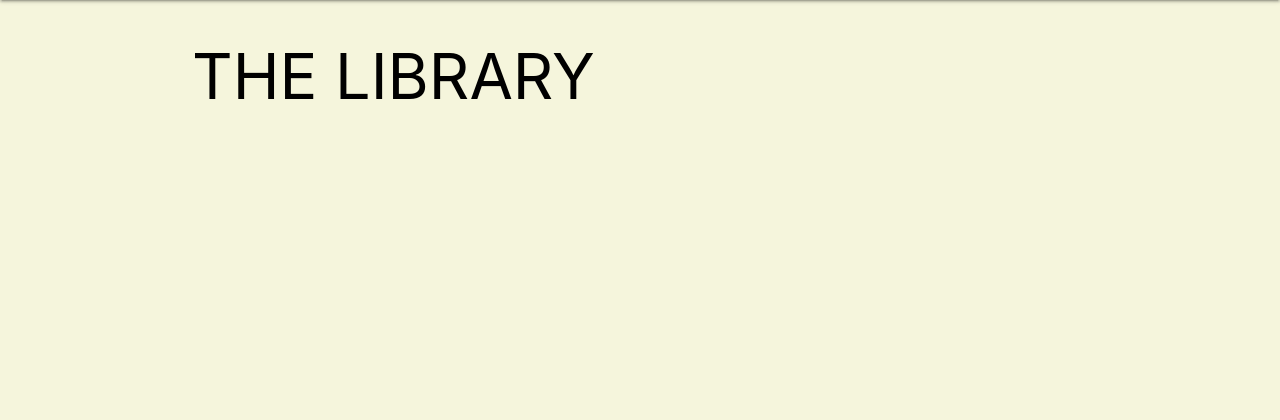
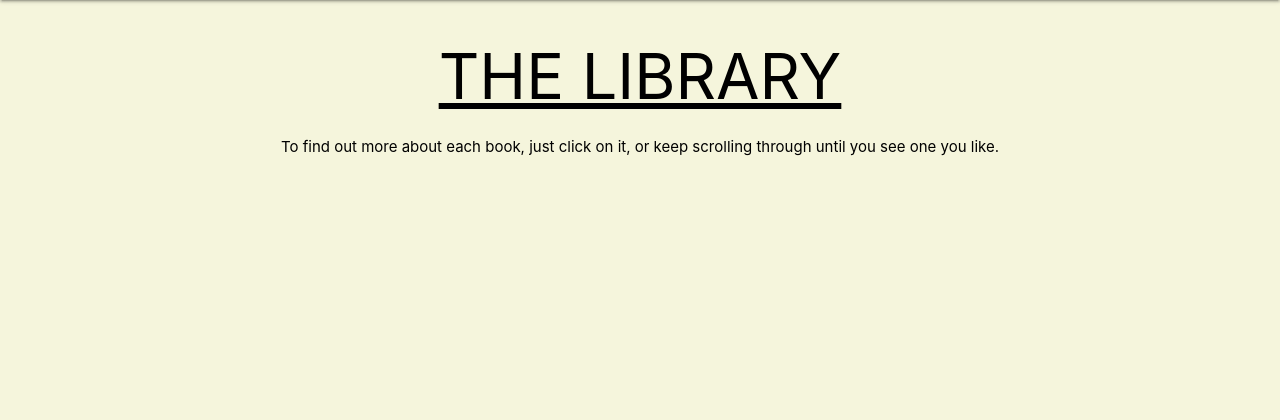
Before and after one commit to dombeesley/datacentricmilestone, a Flask app: page /library in a window 1280 px wide. Shown: the part 64-484 px from the top of the page. Run offline with Flask 2, Linux system fonts and the light colour scheme; data that the repository does not hold is empty; some libraries are stand-ins or nearby versions.

Commit message:
delete collapsible from library page

```diff
--- a/static/css/style.css
+++ b/static/css/style.css
@@ -16,11 +16,23 @@ h1 {
     margin-left:10px;
 }
 
-img {
-    width: 100%;
-    height: auto;
+
+
+/* Library Page */
+
+.librarycontainer{
+    text-align: center;
+}
+
+.librarytext{
+    display: inline-block;
 }
 
 .carousel {
     margin-bottom: 25px;
 }
+
+img {
+    width: 100%;
+    height: auto;
+}
--- a/templates/library.html
+++ b/templates/library.html
@@ -1,7 +1,12 @@
 {% extends 'base.html'%}
 
 {% block content %}
-<h1>THE LIBRARY</h1>
+<div class="librarycontainer">
+    <div class="librarytext">
+        <h1><u>THE LIBRARY</u></h1>
+        <div>To find out more about each book, just click on it, or keep scrolling through until you see one you like.</div>
+    </div>
+</div>
 
 <div class="carousel">
 {% for book in library %}
@@ -9,48 +14,4 @@
 {% endfor %}
   </div>
 
-
-<!--
-<div class="row">
-    <ul class="collapsible expandable">
-        {% for book in library %}
-        <li>
-            <div class="collapsible-header">
-                <div class="col s9">
-                    <i class="material-icons">expand_more</i>
-                    <strong>{{book.title}}</strong> by <em>{{book.author}}</em>
-                </div>
-                <div>
-                    Review by <em>{{book.username}}</em>
-                </div>
-            </div>
-            <div class="collapsible-body">
-                <div class="cols12">
-                    <div class="col s3">
-                        <div>
-                            <img src="{{book.image}}">
-                        </div>
-                    </div>
-                    <div class="col s9">
-                        <div>
-                            {{book.book_review}}
-                        </div>
-                    </div>
-                </div>
-                <div class="cols12">
-                    <div>
-                        {{book.date_read}}
-                    </div>
-                </div>
-                <div class="cols12">
-                    <div>
-                        {{book.genre}}
-                    </div>
-                </div>
-            </div>
-        </li>
-        {% endfor %}
-    </ul>
-</div> -->
-
 {% endblock %}
```
Also changed, not shown: templates/addbook.html (+6 -6 lines), app.py (line endings or trailing spaces).
